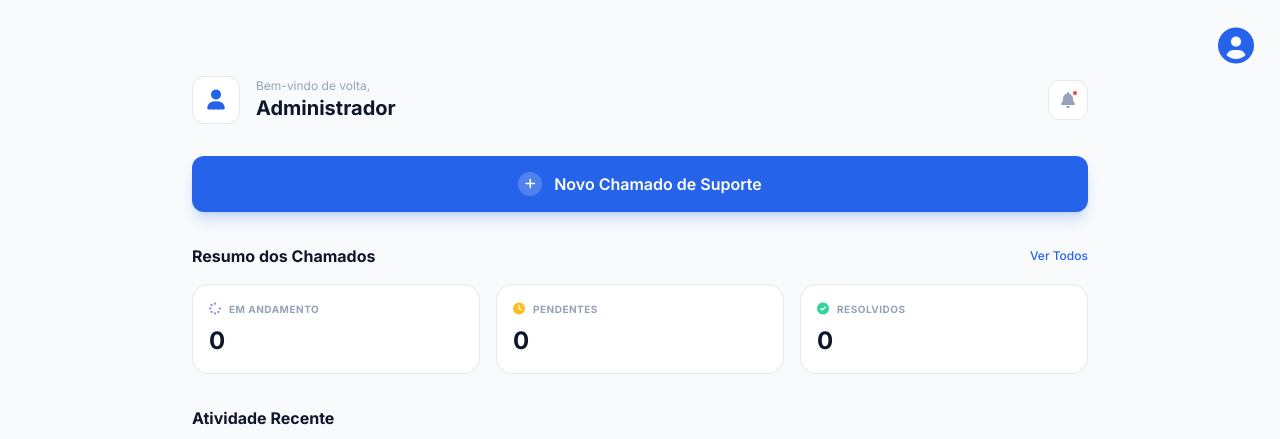
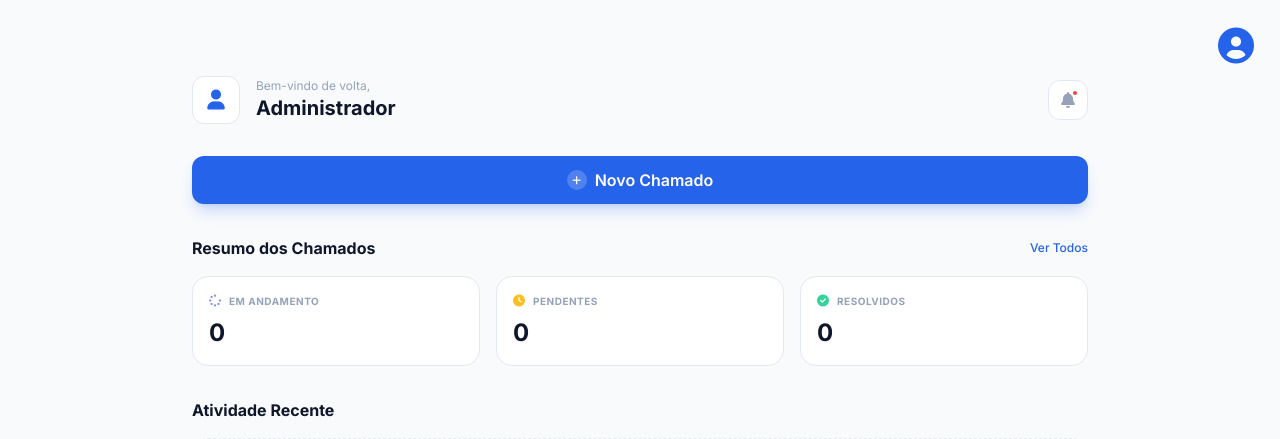
Before and after one commit to xploddy/helpdesk, a Flask app: page / in a window 1280 px wide. Shown: the top 439 px of the page. Run offline with Flask 3, Linux system fonts and the light colour scheme; a user stored in the database is signed in; some libraries are stand-ins or nearby versions.

Commit message:
Correção do Modal Piscando

```diff
--- a/app/templates/base.html
+++ b/app/templates/base.html
@@ -11,6 +11,19 @@
     <script src="https://cdn.tailwindcss.com"></script>
     <link href="https://fonts.googleapis.com/css2?family=Inter:wght@400;500;600;700&display=swap" rel="stylesheet">
     <link href="https://cdnjs.cloudflare.com/ajax/libs/font-awesome/6.0.0/css/all.min.css" rel="stylesheet">
+    <script>
+        // Check for saved theme immediately to prevent flicker
+        if (localStorage.theme === 'dark' || (!('theme' in localStorage) && window.matchMedia('(prefers-color-scheme: dark)').matches)) {
+            document.documentElement.classList.add('dark')
+        } else {
+            document.documentElement.classList.remove('dark')
+        }
+    </script>
+    <style>
+        [x-cloak] {
+            display: none !important;
+        }
+    </style>
     <script src="https://cdn.jsdelivr.net/gh/alpinejs/alpine@v2.8.2/dist/alpine.min.js" defer></script>
 
 
@@ -250,13 +263,6 @@
     {% endif %}
 
     <script>
-        // Check for saved theme
-        if (localStorage.theme === 'dark') {
-            document.documentElement.classList.add('dark')
-        } else {
-            document.documentElement.classList.remove('dark')
-        }
-
         function toggleTheme() {
             if (document.documentElement.classList.contains('dark')) {
                 document.documentElement.classList.remove('dark');
--- a/app/templates/dashboard.html
+++ b/app/templates/dashboard.html
@@ -24,13 +24,18 @@
     </div>
 
     <!-- New Ticket Button -->
-    <a href="{{ url_for('tickets.create_ticket') }}"
-        class="flex items-center justify-center space-x-3 w-full bg-primary hover:bg-primary-dark text-white py-4 rounded-xl font-semibold transition-all shadow-lg shadow-primary/20">
-        <div class="w-6 h-6 bg-white/20 rounded-full flex items-center justify-center">
-            <i class="fa-solid fa-plus text-xs"></i>
+    <a href="{{ url_for('tickets.create_ticket') }}" class="flex items-center justify-center space-x-2
+          w-full sm:w-auto
+          bg-primary hover:bg-primary-dark
+          text-white py-3 px-4
+          rounded-xl font-semibold
+          transition-all shadow-lg shadow-primary/20">
+        <div class="w-5 h-5 bg-white/20 rounded-full flex items-center justify-center">
+            <i class="fa-solid fa-plus text-[10px]"></i>
         </div>
-        <span>Novo Chamado de Suporte</span>
+        <span>Novo Chamado</span>
     </a>
+
 
     <!-- Ticket Summary -->
     <div>
--- a/mobile/src/services/api.js
+++ b/mobile/src/services/api.js
@@ -2,7 +2,7 @@ import axios from 'axios';
 import * as SecureStore from 'expo-secure-store';
 
 // Configuração do servidor Flask
-const API_BASE_URL = 'http://192.168.1.135:5050'; // Altere para seu IP local
+const API_BASE_URL = 'http://128.202.1.87:5050'; // Altere para seu IP local
 
 const api = axios.create({
   baseURL: API_BASE_URL,
```
Also changed, not shown: instance/helpdesk.db.
